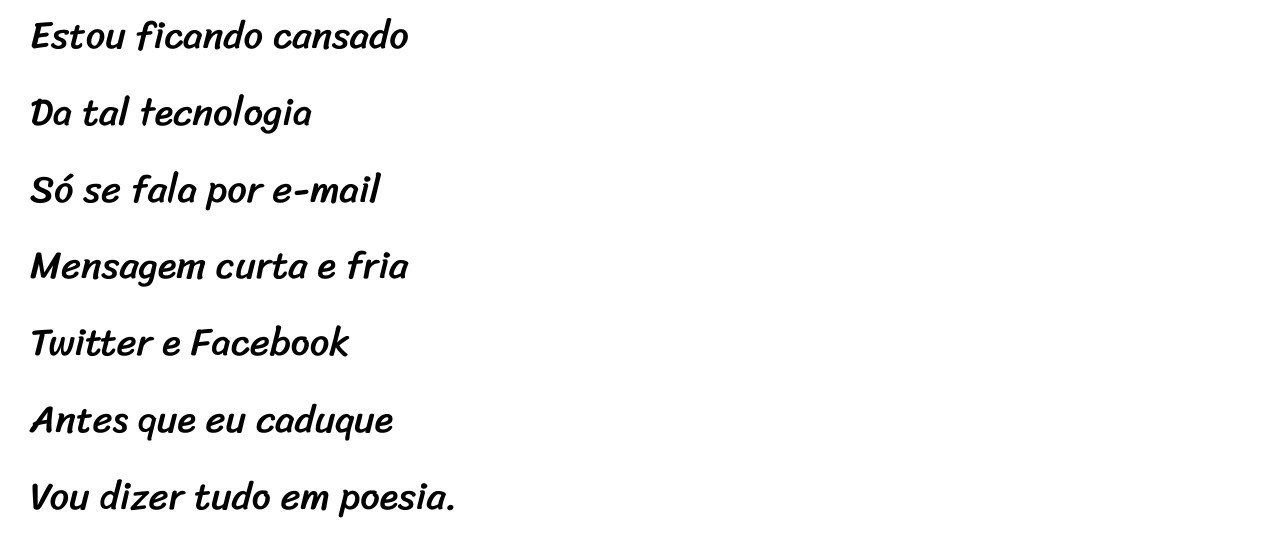
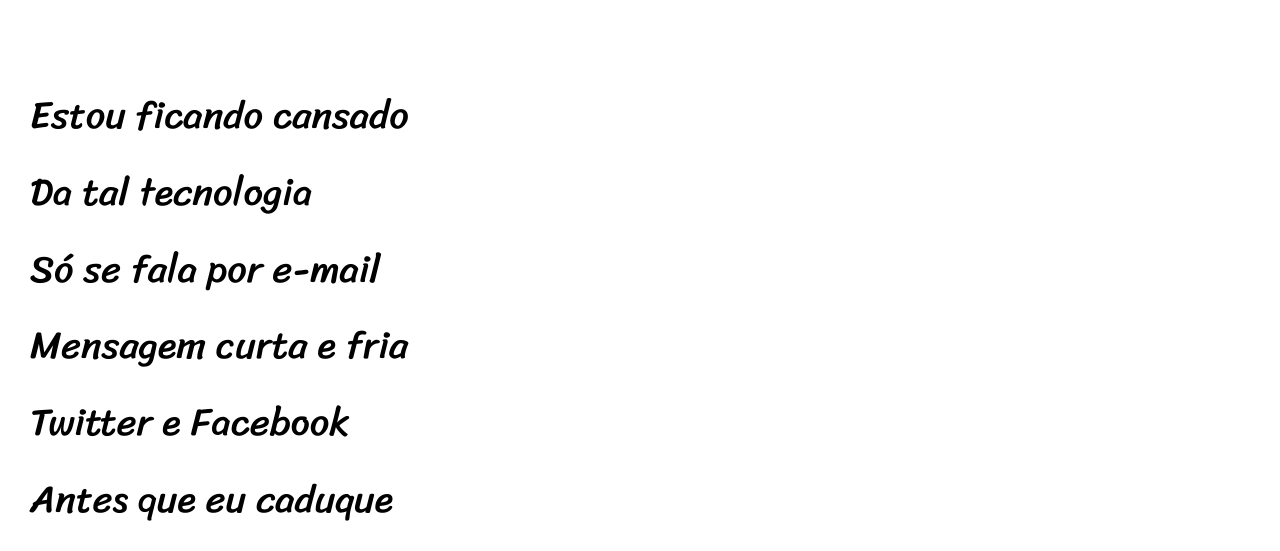
Before and after one commit to NascimentoLD/Projeto-Cordel, a plain HTML site: page index.html in a window 1280 px wide. Shown: the part 249-800 px from the top of the page. Drawn offline with Linux system fonts and the light colour scheme.

Commit message:
correção de codigo

```diff
--- a/estilo/style.css
+++ b/estilo/style.css
@@ -51,7 +51,7 @@ header a:hover, footer a:hover{
 section{
     font-size: 3vw;
     font-family: var(--font03);
-    padding: 10hv;
+    padding: 10vh;
     padding-bottom: 10vh;
     line-height: 2em;
     padding-left: 30px;
```
